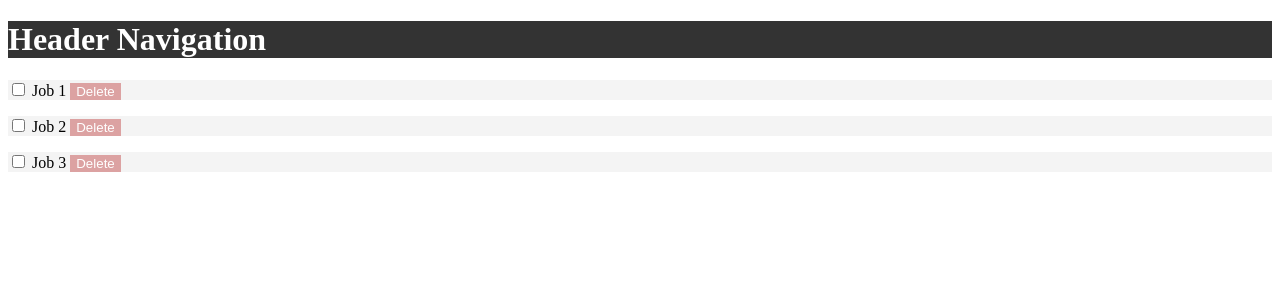
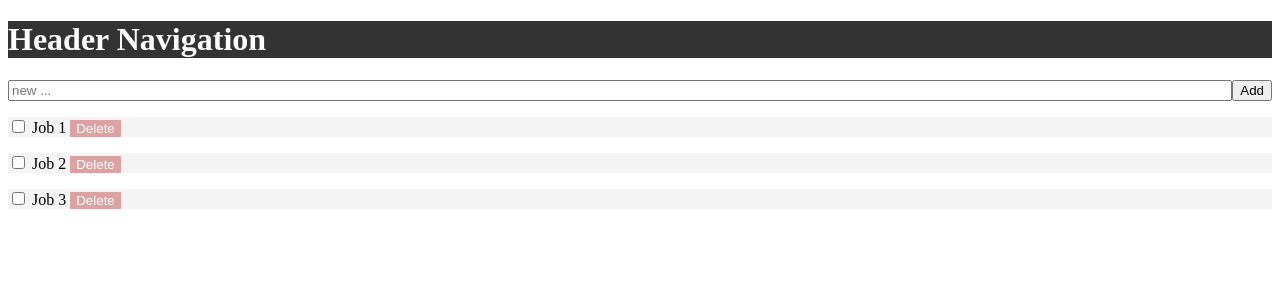
Before and after one commit to hainghia/vuejs, a Vue app: page / in a window 1280 px wide. Shown: the top 300 px of the page. Built offline with nearby package versions, Linux system fonts and the light colour scheme.

Commit message:
Basic Form and Input handling (#5)
Signed-off-by: Hai Nghia <nghiahh.nta@gmail.com>

```diff
--- a/package.json
+++ b/package.json
@@ -11,6 +11,7 @@
   },
   "dependencies": {
     "@vue/reactivity": "^3.2.45",
+    "uuid": "^9.0.0",
     "vue": "^3.2.45",
     "vue-router": "^4.1.6"
   },
--- /dev/null
+++ b/src/components/AddTodo.vue
@@ -0,0 +1,43 @@
+<template>
+  <form @submit="addItem">
+    <input type="text" placeholder="new ..." v-model="title">
+    <input type="submit" value="Add" class="add-btn">
+  </form>
+</template>
+
+<script>
+import {ref} from "@vue/reactivity";
+import {v4 as uuidv4} from 'uuid';
+
+export default {
+  name: "AddTodo",
+  setup(props, context) {
+    const title = ref('')
+    const addItem = (event) => {
+      event.preventDefault()
+      const newItem = {
+        id: uuidv4(),
+        title: title.value,
+        completed: false
+      }
+      title.value = ''
+      context.emit('add-todo', newItem)
+    }
+    return {
+      title,
+      addItem
+    }
+  }
+}
+</script>
+
+<style scoped>
+
+form {
+  display: flex;
+}
+
+input[type = 'text'] {
+  flex: 10;
+}
+</style>
--- a/src/components/Todos.vue
+++ b/src/components/Todos.vue
@@ -1,4 +1,5 @@
 <template>
+  <AddTodo @add-todo="addTodo"/>
   <TodoItem
       v-for="todo in todos"
       :key="todo.id"
@@ -12,24 +13,26 @@
 
 import {ref} from "@vue/reactivity";
 import TodoItem from "@/components/TodoItem.vue";
+import AddTodo from "@/components/AddTodo.vue";
+import {v4 as uuidv4} from 'uuid';
 
 export default {
   name: "Todos",
-  components: {TodoItem},
+  components: {AddTodo, TodoItem},
   setup() {
     const todos = ref([
       {
-        id: 11,
+        id: uuidv4(),
         title: 'Job 1',
         completed: false
       },
       {
-        id: 12,
+        id: uuidv4(),
         title: 'Job 2',
         completed: false
       },
       {
-        id: 13,
+        id: uuidv4(),
         title: 'Job 3',
         completed: false
       },
@@ -47,10 +50,15 @@
           }
       )
     }
+    const addTodo = (newTodo) => {
+      todos.value.push(newTodo)
+      console.log(newTodo.id)
+    }
     return {
       todos,
       markCompleted,
-      deleted
+      deleted,
+      addTodo
     }
   },
 }
```
Also changed, not shown: 1 other file (tests, documents, lock files or other folders).
